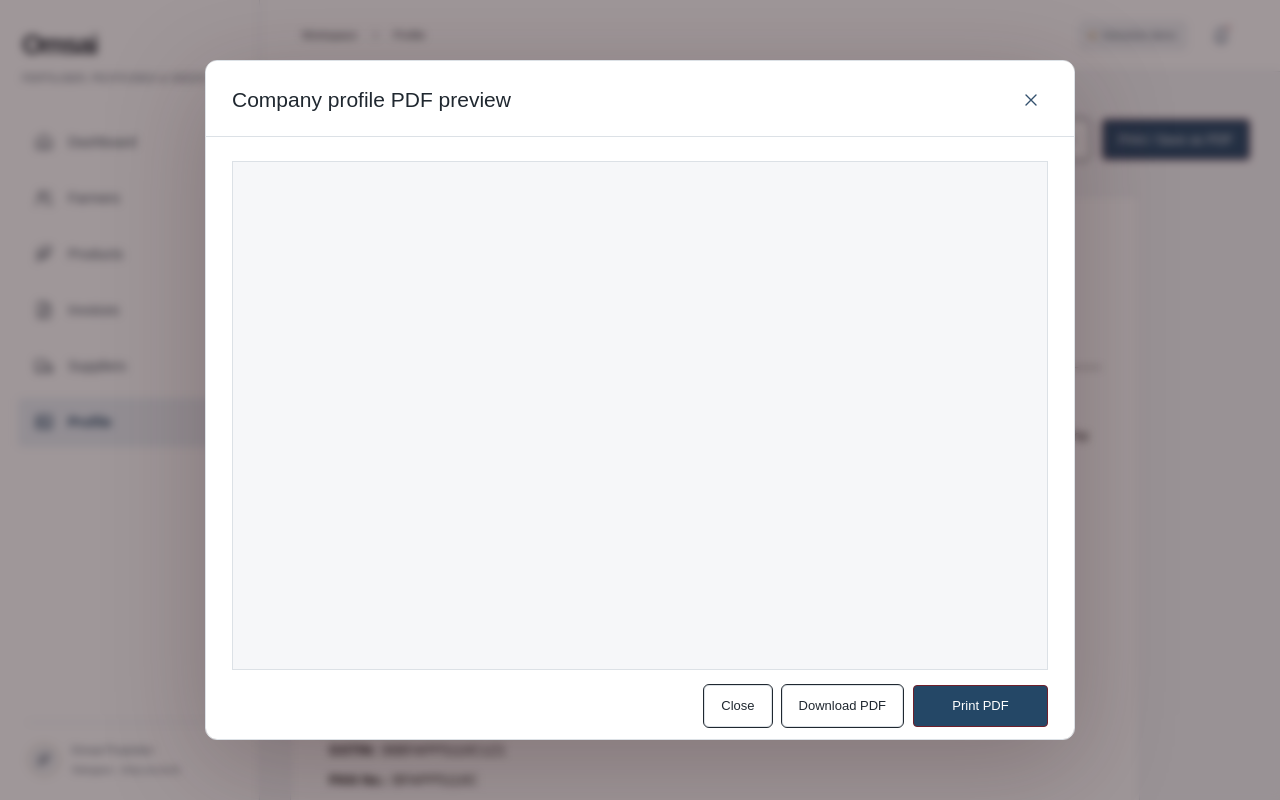
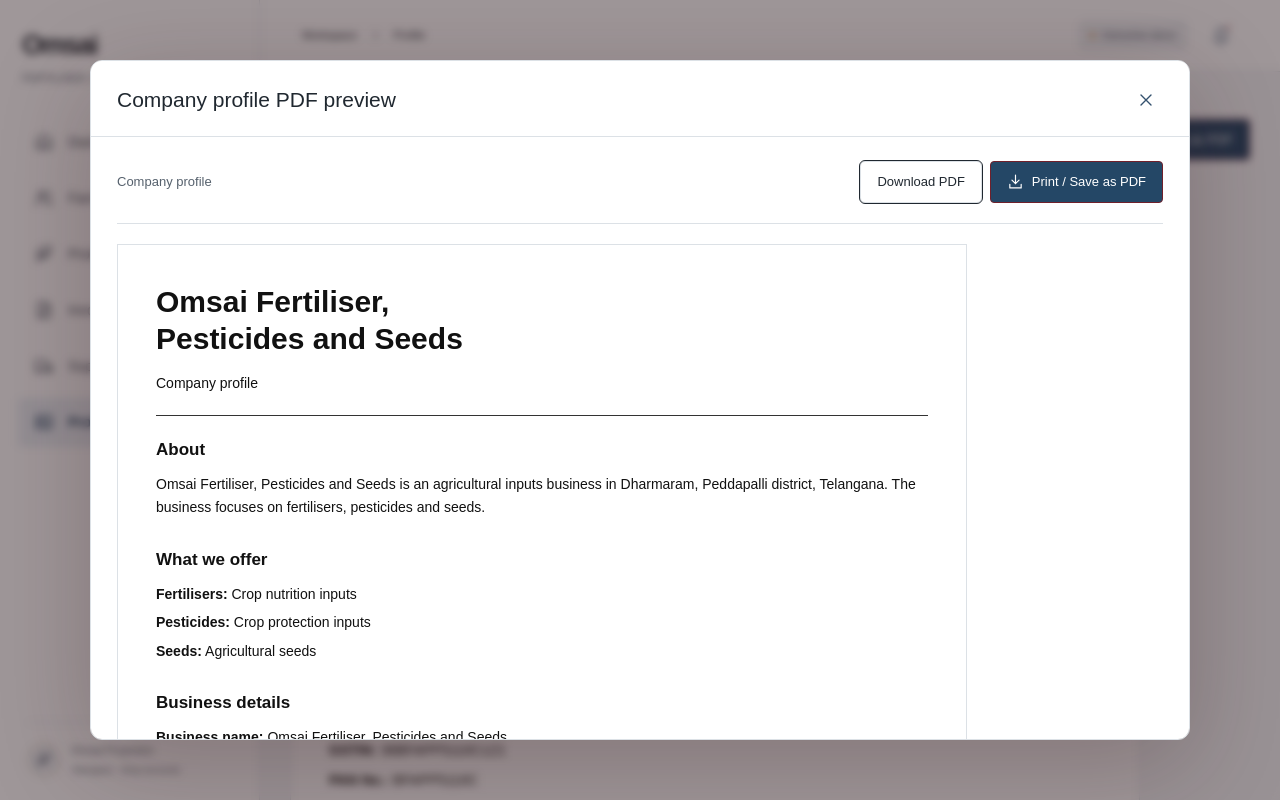
Before and after one commit to Mdk7866-gif/omsai_demo_website, a Next.js app: page /profile in a window 1280 px wide. Both pictures are taken after a click on the button "Print / Save as PDF". Shown: the top 800 px of the page. Built offline with nearby package versions, Linux system fonts and the light colour scheme.

Commit message:
Use farmer bill report preview for company profile

```diff
--- a/src/app/plain.css
+++ b/src/app/plain.css
@@ -218,7 +218,7 @@
 .profile-detail-list dd { margin: 0; overflow-wrap: anywhere; min-width: 0; }
 .profile-bank-note { margin-bottom: 10px; }
 .profile-document-footer { margin-top: auto; padding-top: 14px; border-top: 1px solid #333; display: flex; justify-content: space-between; gap: 12px; font-size: 11px; }
-.company-profile-pdf-frame { display: block; width: 100%; height: 65vh; border: 1px solid var(--line); background: #f6f7f9; }
+.profile-preview-actions { display: flex; align-items: center; gap: 8px; flex-wrap: wrap; }
 .profile-editor { max-width: 850px; background: #fff; border: 1px solid var(--line); padding: 28px; margin-bottom: 24px; border-radius: 5px; }
 .profile-editor h2 { font-size: 20px; font-weight: 600; color: #111; }
 .profile-editor > p { color: var(--muted); font-size: 13px; line-height: 1.6; margin: 10px 0 24px; }
@@ -239,6 +239,8 @@
   .company-profile-page > .page-heading,
   .company-profile-page > .profile-editor { display: none !important; }
   .app-shell[data-page="/profile"] .main-shell { margin: 0 !important; width: 100% !important; }
+  body:has(.report-modal[open]) .app-shell[data-page="/profile"] { display: none !important; }
+  .report-modal .company-profile-document { min-height: 259mm; border: 0; padding: 0; }
   .company-profile-page { padding: 0 !important; max-width: none !important; }
   .company-profile-page .company-profile-document { border: 0; padding: 0; max-width: none; min-height: 259mm; color: #000; }
   .company-profile-document * { color: #000 !important; background: #fff !important; box-shadow: none !important; }
--- a/src/components/company-profile.tsx
+++ b/src/components/company-profile.tsx
@@ -1,8 +1,9 @@
 "use client";
 
-import { useContext, useEffect, useRef, useState, type FormEvent } from "react";
+import { useContext, useState, type FormEvent } from "react";
 import { PROFILE_STORAGE_KEY, shopDetails, type Shop } from "./demo-data";
 import { DemoContext } from "./demo-context";
+import { PrintButton } from "./reports";
 
 export function CompanyProfileDocument({ shop = shopDetails }: { shop?: Shop }) {
   return (
@@ -113,32 +114,30 @@
 }
 
 
-export function CompanyProfilePdfPreview({ close }: { close: () => void }) {
+export function CompanyProfilePdfPreview() {
   const { data, notify } = useContext(DemoContext);
   const shop = data.shop ?? shopDetails;
-  const [url, setUrl] = useState("");
-  const [error, setError] = useState("");
-  const frame = useRef<HTMLIFrameElement>(null);
-  useEffect(() => {
-    let cancelled = false;
-    let objectUrl = "";
-    import("./company-profile-pdf").then(({ createCompanyProfilePdf }) => createCompanyProfilePdf(shop)).then(bytes => {
-      if (cancelled) return;
-      objectUrl = URL.createObjectURL(new Blob([new Uint8Array(bytes)], { type: "application/pdf" }));
-      setUrl(objectUrl);
-    }).catch(() => {
-      if (!cancelled) setError("The PDF preview could not be generated. Check that the profile uses English text and try again.");
-    });
-    return () => { cancelled = true; if (objectUrl) URL.revokeObjectURL(objectUrl); };
-  }, [shop]);
+  const [downloading, setDownloading] = useState(false);
+  async function download() {
+    setDownloading(true);
+    try {
+      const { createCompanyProfilePdf } = await import("./company-profile-pdf");
+      const bytes = await createCompanyProfilePdf(shop);
+      const url = URL.createObjectURL(new Blob([new Uint8Array(bytes)], { type: "application/pdf" }));
+      const link = document.createElement("a");
+      link.href = url; link.download = "Omsai_Company_Profile.pdf"; link.click();
+      setTimeout(() => URL.revokeObjectURL(url), 30000);
+    } catch { notify("The PDF could not be generated. Check the profile details and try again."); }
+    finally { setDownloading(false); }
+  }
   return <>
-    {error ? <p className="error" role="alert">{error}</p> : url ? <iframe ref={frame} className="company-profile-pdf-frame" src={url} title="Company profile PDF preview" /> : <p role="status">Preparing PDF preview...</p>}
-    <div className="modal-actions">
-      <button className="outline" onClick={close}>Close</button>
-      {url && <><a className="outline" href={url} download="Omsai_Company_Profile.pdf">Download PDF</a><button className="primary" onClick={() => {
-        try { frame.current?.contentWindow?.focus(); frame.current?.contentWindow?.print(); }
-        catch { notify("Use the print icon in the PDF preview toolbar to print this document."); }
-      }}>Print PDF</button></>}
+    <div className="report-controls">
+      <span>Company profile</span>
+      <div className="profile-preview-actions">
+        <button className="outline" disabled={downloading} onClick={download}>{downloading ? "Generating PDF..." : "Download PDF"}</button>
+        <PrintButton />
+      </div>
     </div>
+    <CompanyProfileDocument shop={shop} />
   </>;
 }
--- a/src/components/demo-modal.tsx
+++ b/src/components/demo-modal.tsx
@@ -59,7 +59,7 @@
     [to, setTo] = useState(date),
     [reportReady, setReportReady] = useState(false);
   const isReport =
-    ["invoice", "inventoryReport", "supplierReport"].includes(modal.kind) ||
+    ["invoice", "inventoryReport", "supplierReport", "companyProfile"].includes(modal.kind) ||
     (modal.kind === "businessReport" && reportReady);
   const wide = isReport || ["credit", "purchase", "companyProfile"].includes(modal.kind);
   const isArchiveAction =
@@ -545,7 +545,7 @@
         </button>
       </div>
       <div className="modal-content">
-        {modal.kind === "companyProfile" && <CompanyProfilePdfPreview close={close} />}
+        {modal.kind === "companyProfile" && <CompanyProfilePdfPreview />}
         {["pay", "credit", "history"].includes(modal.kind) && f && (
           <div className="modal-person">
             <Avatar name={f.name} id={f.id} />
@@ -1723,7 +1723,7 @@
         )}
       </div>
       {isReport && (
-        <style>{`@media print { @page { size: A4 ${modal.kind === "invoice" || modal.kind === "businessReport" ? "portrait" : "landscape"}; margin: 12mm; } }`}</style>
+        <style>{`@media print { @page { size: A4 ${modal.kind === "invoice" || modal.kind === "businessReport" || modal.kind === "companyProfile" ? "portrait" : "landscape"}; margin: ${modal.kind === "companyProfile" ? "18mm 19mm" : "12mm"}; } }`}</style>
       )}
     </dialog>
   );
```
Also changed, not shown: 1 other file (tests, documents, lock files or other folders).
